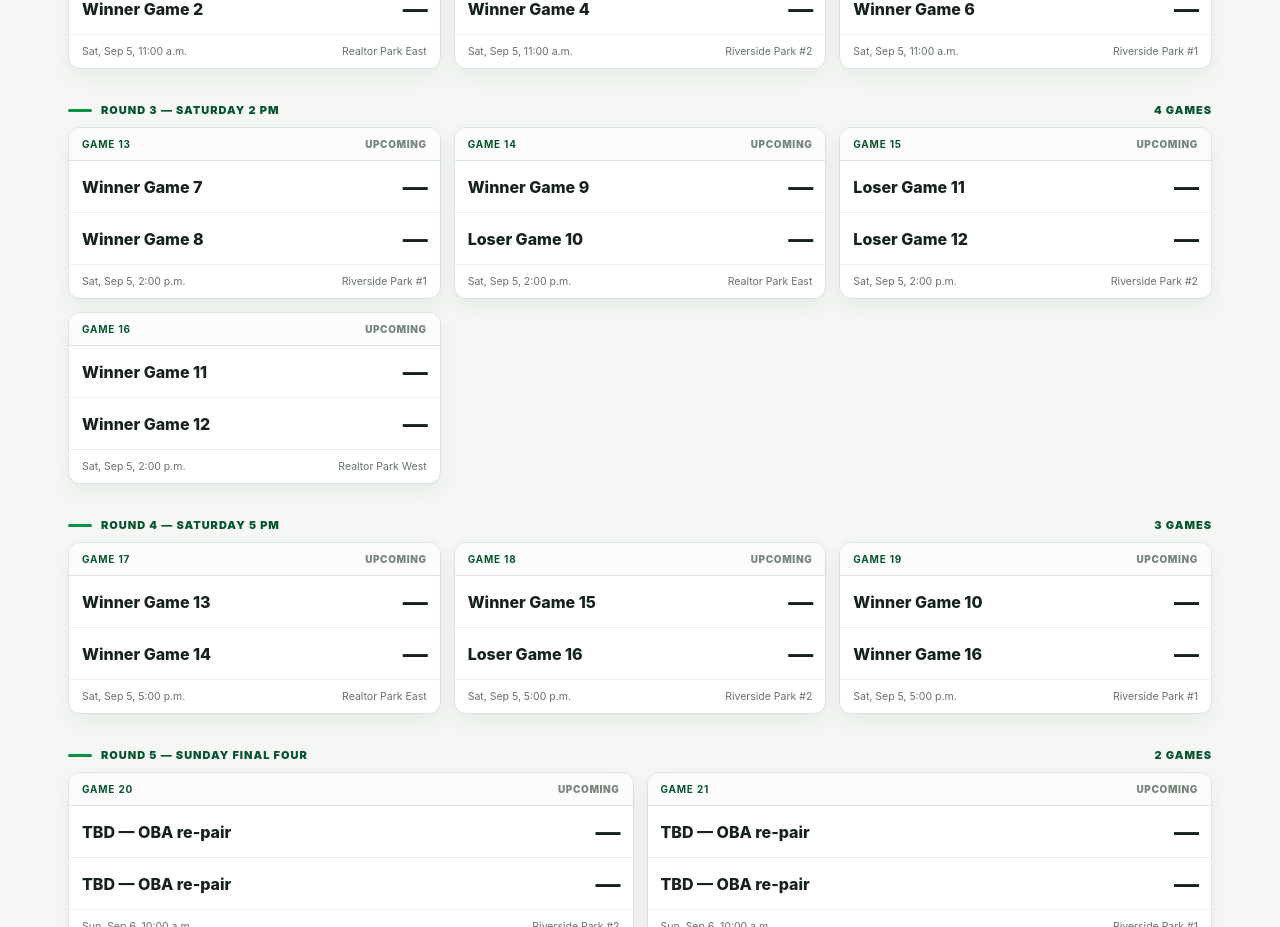
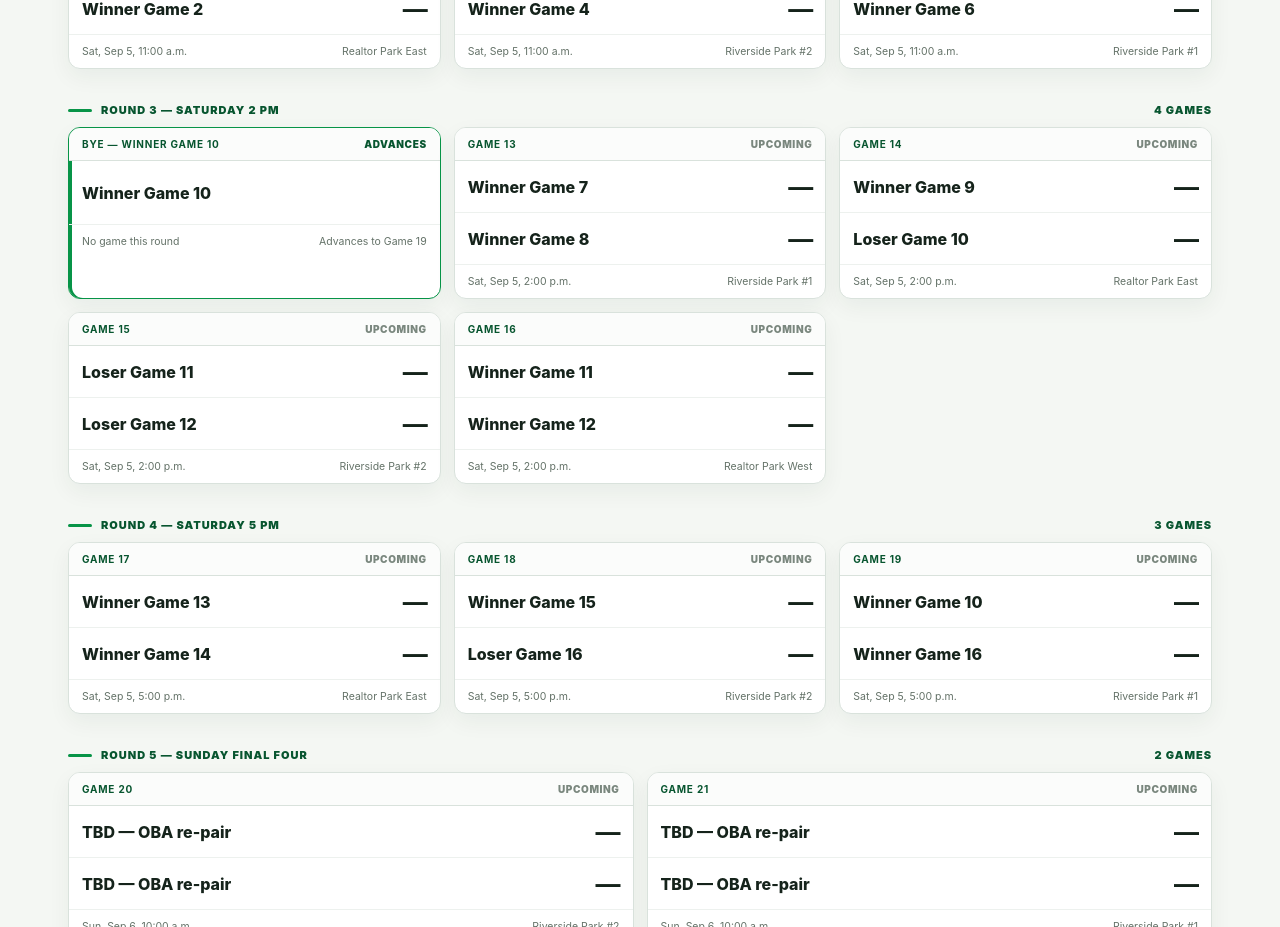
Before and after one commit to creomedia/oba-11u-live-bracket, a Next.js app: page / in a window 1280 px wide. Shown: the part 1380-2307 px from the top of the page. Built offline with nearby package versions, Linux system fonts and the light colour scheme; no server answers; the database is empty.

Commit message:
Update BracketClient.tsx

```diff
--- a/components/BracketClient.tsx
+++ b/components/BracketClient.tsx
@@ -38,6 +38,14 @@ function winnerSide(g: ResolvedGame) {
   return g.score_a > g.score_b ? "a" : "b";
 }
 
+function winnerName(g: ResolvedGame | undefined) {
+  if (!g) return "Winner Game 10";
+  const side = winnerSide(g);
+  if (side === "a") return g.resolved_team_a;
+  if (side === "b") return g.resolved_team_b;
+  return "Winner Game 10";
+}
+
 export default function BracketClient() {
   const [data, setData] = useState<Payload | null>(null);
   const [error, setError] = useState("");
@@ -68,6 +76,9 @@ export default function BracketClient() {
     }
     return [...m.entries()];
   }, [data]);
+
+  const game10 = data?.games.find(g => g.game_key === "10");
+  const byeTeam = winnerName(game10);
 
   return (
     <main>
@@ -122,6 +133,33 @@ export default function BracketClient() {
               <span>{games.length} {games.length === 1 ? "game" : "games"}</span>
             </div>
             <div className="cards">
+              {label.startsWith("Round 3") && (
+                <article
+                  className="gameCard"
+                  style={{
+                    borderColor: "var(--oba)",
+                    boxShadow: "inset 3px 0 0 var(--oba), 0 8px 22px rgba(25,57,38,.055)"
+                  }}
+                >
+                  <div className="gameTop">
+                    <b>BYE — WINNER GAME 10</b>
+                    <span className="status final">ADVANCES</span>
+                  </div>
+
+                  <div
+                    className={`teamRow ${byeTeam.includes("Burlington") ? "burlington" : ""}`}
+                    style={{ gridTemplateColumns: "1fr", minHeight: "64px" }}
+                  >
+                    <span>{byeTeam}</span>
+                  </div>
+
+                  <div className="meta">
+                    <span>No game this round</span>
+                    <span>Advances to Game 19</span>
+                  </div>
+                </article>
+              )}
+
               {games.map(g => {
                 const status = statusLabel(g);
                 const winner = winnerSide(g);
```
